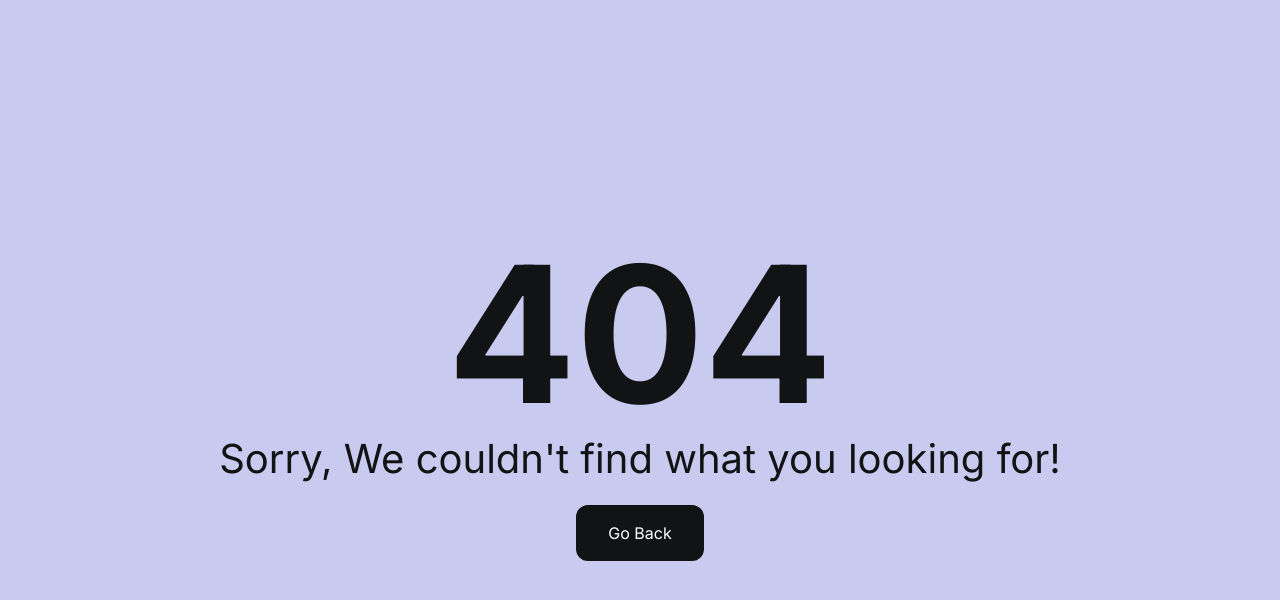
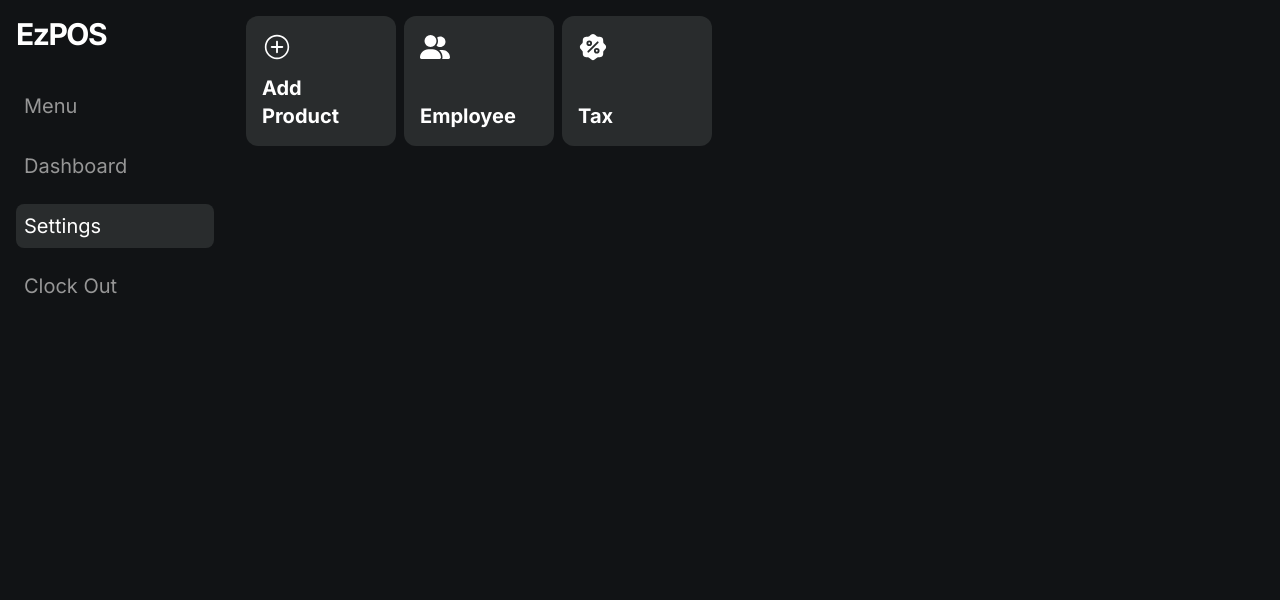
Before and after one commit to yefrysanchez/EzPOS, a React (Vite) app: page /settings in a window 1280 px wide. Before the commit this address had no page. Shown: the top 600 px of the page. Built offline with nearby package versions, Linux system fonts and the light colour scheme.

Commit message:
Setting Page / Add Product section parcially done still missing edit/delete product func

```diff
--- a/src/components/Navbar/Navbar.tsx
+++ b/src/components/Navbar/Navbar.tsx
@@ -4,9 +4,14 @@ import { IoClose } from "react-icons/io5";
 import { Link, NavLink } from "react-router-dom";
 
 const Navbar = () => {
-  const links = ["Menu", "Dashboard", "Setting"];
+  const links = ["menu", "dashboard", "settings"];
 
   const [isOpen, setIsOpen] = useState(false);
+
+  function capitalize(string:string): string {
+    if (string.length === 0) return string; // Handle empty string
+    return string.charAt(0).toUpperCase() + string.slice(1);
+}
 
   return (
     <nav className={`relative  h-16 /  lg:h-screen w-full lg:max-w-[230px]`}>
@@ -28,36 +33,29 @@ const Navbar = () => {
         </div>
         <ul className="text-2xl grid gap-4 px-4 / lg:w-full lg:text-xl">
           {links.map((link) => (
-            <li className="w-full" key={link}>
             <NavLink
               to={`/${link}`}
               onClick={() => setIsOpen(false)}
               className={({ isActive }) =>
                 `${
-                    isActive ? "bg-darkGray text-white w-full" : ""
-                  } hover:bg-darkGray hover:text-white duration-200 p-2 rounded-lg `
+                  isActive ? "bg-darkGray text-white" : ""
+                } hover:bg-darkGray hover:text-white duration-200 p-2 rounded-lg w-4/5 lg:w-full`
               }
               key={link}
             >
-                {link}
+              <li>{capitalize(link)}</li>
             </NavLink>
-            </li>
           ))}
 
-          <li>
-            <Link
-              className=" hover:text-red-500 w-fit duration-200 p-2 rounded-lg"
-              to={"/"}
-            >
-              Clock Out
-            </Link>
+          <li className=" hover:text-red-500 w-fit duration-200 p-2 rounded-lg ">
+            <Link to={"/"}>Clock Out</Link>
           </li>
         </ul>
       </div>
       {isOpen && (
         <div
           onClick={() => setIsOpen(false)}
-          className="bg-black/20 z-40 fixed inset-0"
+          className="bg-black/20 z-50 fixed inset-0"
         ></div>
       )}
     </nav>
--- /dev/null
+++ b/src/components/SettingsComponents/AddProductBtn.tsx
@@ -0,0 +1,32 @@
+import { useState } from "react";
+import AddProductForm from "./AddProductForm";
+import EditDeleteProduct from "./EditDeleteProduct";
+
+const AddProductBtn = () => {
+  const [activeTab, setActiveTab] = useState<string>("");
+
+  const tabs = (activeTab: string) => {
+    switch (activeTab) {
+      case "Add":
+        return <AddProductForm />
+      case "Edit":
+        return <EditDeleteProduct />
+      default:
+        return "";
+    }
+  };
+
+  return (
+    <div className="flex flex-col">
+      <div className="flex h-12 overflow-hidden font-bold rounded-xl border lg:max-w-md static left-0 top-0">
+        <button onClick={() => setActiveTab("Add")} className={`${activeTab === "Add" && "bg-darkGray text-white"} border-r  w-1/2 duration-200`}>Add</button>
+        <button onClick={() => setActiveTab("Edit")} className={`${activeTab === "Edit" && "bg-darkGray text-white"} border-l  w-1/2 duration-200`}>Edit/Delete</button>
+      </div>
+      <div className="overflow-hidden">
+        {tabs(activeTab)}
+      </div>
+    </div>
+  );
+};
+
+export default AddProductBtn;
--- /dev/null
+++ b/src/components/SettingsComponents/AddProductForm.tsx
@@ -0,0 +1,65 @@
+import { FormEvent, useState } from "react";
+
+const AddProductForm = () => {
+  const [isAdded, setIsAdded] = useState(false);
+
+  const handleSubmit = (e: FormEvent) => {
+    e.preventDefault();
+    setIsAdded(true);
+  };
+
+  return (
+    <>
+      {isAdded ? (
+        <div className="mt-4 max-w-md">
+          <div className="p-4 text-center bg-emerald-400 rounded-xl text-black">
+            <p>Product added successful</p>
+          </div>
+          <button
+            onClick={() => setIsAdded(false)}
+            className="w-full mt-4 p-4 text-center bg-darkGray active:bg-gray rounded-xl text-white"
+          >
+            Add Another Product
+          </button>
+        </div>
+      ) : (
+        <form
+          onSubmit={handleSubmit}
+          className="flex flex-col gap-2 mt-4 max-w-md"
+        >
+          <select
+            required
+            className="bg-darkGray p-4 w-full rounded-xl text-white"
+            name="category"
+          >
+            <option value="Coffee">Coffee</option>
+            <option value="Cold Drinks">Cold Drinks</option>
+            <option value="Snacks">Snacks</option>
+          </select>
+          <input
+            placeholder="Product Name"
+            className="bg-darkGray p-4 w-full rounded-xl text-white"
+            type="text"
+            name="Product Name"
+            required
+          />
+          <input
+            placeholder="Price"
+            className="bg-darkGray p-4 w-full rounded-xl text-white"
+            type="number"
+            name="price"
+            required
+          />
+
+          <input
+            className="bg-emerald-600 cursor-pointer active:bg-emerald-800 p-4 w-full rounded-xl font-bold text-lg text-white"
+            type="submit"
+            value="Add Product"
+          />
+        </form>
+      )}
+    </>
+  );
+};
+
+export default AddProductForm;
--- /dev/null
+++ b/src/components/SettingsComponents/ChangeTaxBtn.tsx
@@ -0,0 +1,8 @@
+
+const ChangeTaxForm = () => {
+  return (
+    <div>ChangeTaxForm</div>
+  )
+}
+
+export default ChangeTaxForm
--- /dev/null
+++ b/src/components/SettingsComponents/EditDeleteProduct.tsx
@@ -0,0 +1,51 @@
+import { FaEdit } from "react-icons/fa";
+import { MdDeleteForever } from "react-icons/md";
+import { products } from "../../dummyData/products";
+import { useState } from "react";
+
+const EditDeleteProduct = () => {
+
+  const [allProducts, setAllProducts] = useState(products)
+
+const handleSearch = (e:React.ChangeEvent<HTMLInputElement>) => {
+const filteredProducts = products.filter(p => p.name.toLowerCase().includes(e.target.value))
+console.log(e.target.value)
+setAllProducts(filteredProducts)
+}
+
+
+  return (
+    <div className="max-w-md">
+      <div className="mb-4 flex-shrink-0">
+        <input
+        onChange={handleSearch}
+          placeholder="Search Product"
+          className="w-full text-white bg-darkGray p-4 rounded-xl mt-4"
+          type="search"
+          name="search"
+        />
+      </div>
+      <div className="max-h-[45vh] overflow-y-scroll hide-scrollbar-firefox hide-scrollbar-webkit">
+        {allProducts.map((p) => (
+          <div key={p.id} className="flex items-center border rounded-xl p-4">
+            <div className="flex flex-col ">
+              <span className="font-bold text-white text-xl">{p.name}</span>
+              <span className="text-sm ">${p.price.toFixed(2)}</span>
+              <span>{p.category}</span>
+            </div>
+            <div className="text-3xl ml-auto">
+              <button className="p-4">
+                <FaEdit />
+              </button>
+              <button className="text-red-500 p-1">
+                <MdDeleteForever />
+              </button>
+            </div>
+          </div>
+        ))}
+      </div>
+    </div>
+  );
+};
+
+export default EditDeleteProduct;
--- /dev/null
+++ b/src/components/SettingsComponents/EmployeeBtn.tsx
@@ -0,0 +1,9 @@
+import React from 'react'
+
+const EmployeeForm = () => {
+  return (
+    <div>EmployeeForm</div>
+  )
+}
+
+export default EmployeeForm
--- /dev/null
+++ b/src/components/SettingsComponents/SettingsBtn.tsx
@@ -0,0 +1,30 @@
+
+
+type SettingsBtnType = {
+    settingTab: string,
+    activeTab: string,
+    icon: React.ComponentType; // Use React.ComponentType to type the icon prop
+    setActiveTab: (tab: string)=> void
+}
+
+const SettingsBtn: React.FC<SettingsBtnType> = ({ icon: Icon, settingTab, activeTab , setActiveTab}) => {
+  return (
+    <button
+    onClick={() => setActiveTab(settingTab)}
+      className={`${
+        activeTab === settingTab
+          ? "bg-purple text-black"
+          : "bg-darkGray text-white"
+      } flex-shrink-0 active:scale-95 duration-200  p-4 h-[130px] flex flex-col justify-between w-[150px] max-w-[150px] rounded-xl`}
+    >
+      <div className="text-3xl">
+        <Icon />
+      </div>
+      <div className="flex flex-col text-start">
+        <span className="font-bold text-xl">{settingTab}</span>
+      </div>
+    </button>
+  );
+};
+
+export default SettingsBtn;
--- a/src/pages/SettingPage/SettingPage.tsx
+++ b/src/pages/SettingPage/SettingPage.tsx
@@ -1,10 +1,53 @@
+import { useState } from "react";
+import SettingsBtn from "../../components/SettingsComponents/SettingsBtn";
+import { IoIosAddCircleOutline } from "react-icons/io";
+import { FaUserGroup } from "react-icons/fa6";
+import { PiSealPercentFill } from "react-icons/pi";
+import AddProductBtn from "../../components/SettingsComponents/AddProductBtn";
+import ChangeTaxForm from "../../components/SettingsComponents/ChangeTaxBtn";
+import EmployeeForm from "../../components/SettingsComponents/EmployeeBtn";
 
 const SettingPage = () => {
+  const [activeTab, setActiveTab] = useState<string>("");
+
+  const tabs = () => {
+    switch (activeTab) {
+      case "Add Product":
+        return <AddProductBtn />;
+      case "Tax":
+        return <ChangeTaxForm />;
+      case "Employee":
+        return <EmployeeForm />;
+      default:
+        return "";
+    }
+  };
+
   return (
-    <section className="h-screen w-full bg-gray">
+    <section className="h-screen w-full bg-black p-4 flex flex-col">
+      <div className="flex-shrink-0  flex gap-2 overflow-x-scroll hide-scrollbar-webkit hide-scrollbar-firefox mb-4">
+        <SettingsBtn
+          setActiveTab={setActiveTab}
+          activeTab={activeTab}
+          settingTab="Add Product"
+          icon={IoIosAddCircleOutline}
+        />
+        <SettingsBtn
+          setActiveTab={setActiveTab}
+          activeTab={activeTab}
+          settingTab="Employee"
+          icon={FaUserGroup}
+        />
+        <SettingsBtn
+          setActiveTab={setActiveTab}
+          activeTab={activeTab}
+          settingTab="Tax"
+          icon={PiSealPercentFill}
+        />
+      </div>
+      <div className="">{tabs()}</div>
+    </section>
+  );
+};
 
-    </section>
-  )
-}
-
-export default SettingPage
+export default SettingPage;
--- a/src/router/AppRouter.tsx
+++ b/src/router/AppRouter.tsx
@@ -34,7 +34,7 @@ export const router = createBrowserRouter([
         element: <DashboardPage />,
       },
       {
-        path: "/setting",
+        path: "/settings",
         element: <SettingPage />,
       },
     ],
```
Lines whose indentation alone changed are shown as unchanged.
